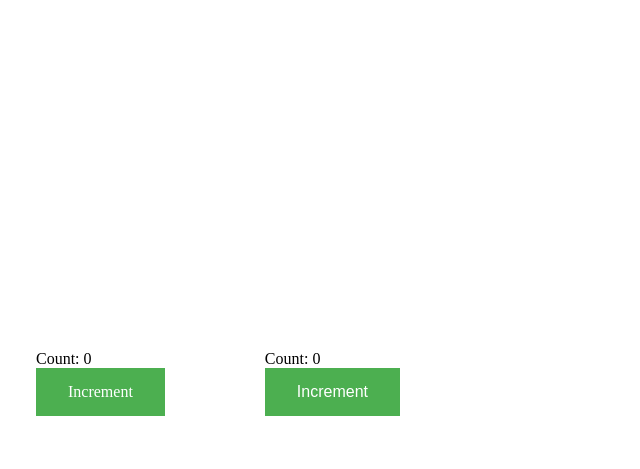
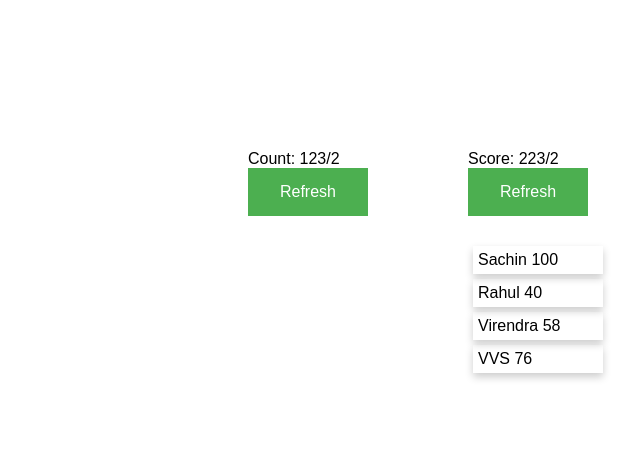
Before and after one commit to sanketjo96/react-webinar, a website: page src/index.html in a window 1280 px wide. Shown: the whole page, without its empty margins (240-880 px from the left). Drawn offline with nearby package versions, Linux system fonts and the light colour scheme.

Commit message:
finalize change;\

```diff
--- a/package.json
+++ b/package.json
@@ -7,5 +7,8 @@
     "test": "echo \"Error: no test specified\" && exit 1"
   },
   "author": "",
-  "license": "ISC"
+  "license": "ISC",
+  "devDependencies": {
+    "http-server": "^14.1.0"
+  }
 }
--- /dev/null
+++ b/src/React/PlayerList.js
@@ -0,0 +1,23 @@
+class PList extends React.Component {
+    constructor() {
+        super();
+        this.state = players;
+    }
+
+    // 1. Declarative way
+    // 2. Simpe to understand
+    // 3. Can have mix of HTML and power of JS
+    render() {
+        return (
+            <div className="p-list-container">
+               {
+                   this.state.map((p) => (
+                        <div className="name-card" key={p.id}>
+                            <span>{p.name}</span> <span>{p.Runs}</span>
+                        </div>
+                   ))
+               }
+            </div>
+        )
+    }
+}
--- /dev/null
+++ b/src/React/counter-jsx.js
@@ -0,0 +1,33 @@
+class Counter extends React.Component {
+    constructor() {
+        super();
+        this.state = { count: 223 };
+    }
+    increment() {
+        this.setState({ count: ++this.state.count })
+    }
+
+    // 1. Declarative way
+    // 2. Simpe to understand
+    // 3. Can have mix of HTML and power of JS
+    render() {
+        return (
+            <div>
+                <div>
+                    Score: <span>{this.state.count}</span><span>/2</span>
+                </div>
+                <RButton handler={this.increment.bind(this)} text="Refresh"></RButton>
+                <PList></PList>
+            </div>
+        )
+    }
+}
+
+const domContainer = document.getElementById('react-app');
+ReactDOM.render(React.createElement(Counter), domContainer);
+
+/**
+ * Prblems
+ * - Error browser dont understand this funny syntax
+ * - Babel, and it works!!
+ */
--- a/src/React/counter.js
+++ b/src/React/counter.js
@@ -6,7 +6,7 @@ class Counter extends React.Component {
         super();
 
         // 2. Initializing state to first value
-        this.state = { count: 0 };
+        this.state = { count: 223 };
     }
     increment() {
         this.setState({ count: ++this.state.count })
@@ -17,8 +17,8 @@ class Counter extends React.Component {
     // state changes over time
     render() {
         return e('div', null,
-            e('div', null, "Count: ", e("span", null, this.state.count)),
-            e('button', { onClick: this.increment.bind(this), className: "button" }, 'Increment')
+            e('div', null, "Score: ", e("span", null, this.state.count), e("span", null, "/2")),
+            e('button', { onClick: this.increment.bind(this), className: "button" }, 'Refresh')
 
             // 5. Promote component re-use
             // e(RButton, {text: 'Increment', handler: this.increment.bind(this)})
@@ -29,3 +29,9 @@ class Counter extends React.Component {
 // 4. Injecting React element to the
 const domContainer = document.getElementById('react-app');
 ReactDOM.render(e(Counter), domContainer);
+
+
+/**
+ * Problems
+ * - Lots of triggers to APIs
+ */
--- a/src/Vanila/counter.js
+++ b/src/Vanila/counter.js
@@ -10,3 +10,9 @@ function Increment() {
     // 3. Logic
     countObj.innerHTML = count;
 }
+
+/**
+ * Problems
+ * - Globals
+ * - Lots of DOM interactions
+ */
--- /dev/null
+++ b/src/data/pList.js
@@ -0,0 +1,22 @@
+const players = [
+    {
+        id: 1,
+        name: 'Sachin',
+        Runs: 100
+    },
+    {
+        id: 1,
+        name: 'Rahul',
+        Runs: 40
+    },
+    {
+        id: 1,
+        name: 'Virendra',
+        Runs: 58
+    },
+    {
+        id: 1,
+        name: 'VVS',
+        Runs: 76
+    }
+]
--- a/src/index.css
+++ b/src/index.css
@@ -1,10 +1,17 @@
+body * {
+  font-family: Arial, Helvetica, sans-serif;
+}
+
 .app {
-  margin: 300px;
+  margin: 100px;
+  margin-left: 500px;
   width: 300px;
   display: flex;
   justify-content: center;
+
 }
 .tech {
+  width: 100%;
   padding: 50px;
 }
 
@@ -20,3 +27,16 @@
   font-size: 16px;
   cursor: pointer;
 }
+
+.p-list-container {
+  margin-top: 30px;
+}
+
+.name-card {
+  margin: 5px 5px;
+  width: 100%;
+  padding: 5px;
+  box-shadow: 0 4px 8px 0 rgba(0,0,0,0.2);
+  transition: 0.3s;
+  font-family: Arial, Helvetica, sans-serif;
+}
--- a/src/index.html
+++ b/src/index.html
@@ -11,9 +11,9 @@
   <div class="app">
     <div id="vanila-app" class="tech">
       <div>
-        Count: <span id="count">0</span>
+        Count: <span id="count">123</span><span>/2</span>
       </div>
-      <buttom class="button" id="counter" onClick="Increment()">Increment</button>
+      <buttom class="button" id="counter" onClick="Increment()">Refresh</button>
     </div>
 
     <div id="react-app" class="tech"></div>
@@ -22,12 +22,16 @@
     <!-- React libs -->
     <script src="https://unpkg.com/react@17/umd/react.development.js" crossorigin></script>
     <script src="https://unpkg.com/react-dom@17/umd/react-dom.development.js" crossorigin></script>
+    <script src="https://unpkg.com/@babel/standalone/babel.min.js"></script>
 
     <!-- App scripts -->
+    <script src="data/pList.js"></script>
     <script src="Vanila/counter.js"></script>
 
     <script src="React/button.js"></script>
-    <script src="React/counter.js"></script>
+    <!-- <script src="React/counter.js"></script> -->
+    <script type="text/babel" src="React/PlayerList.js"></script>
+    <script type="text/babel" src="React/counter-jsx.js" ></script>
 </body>
 
 </html>
```
Also changed, not shown: 2 other files.
